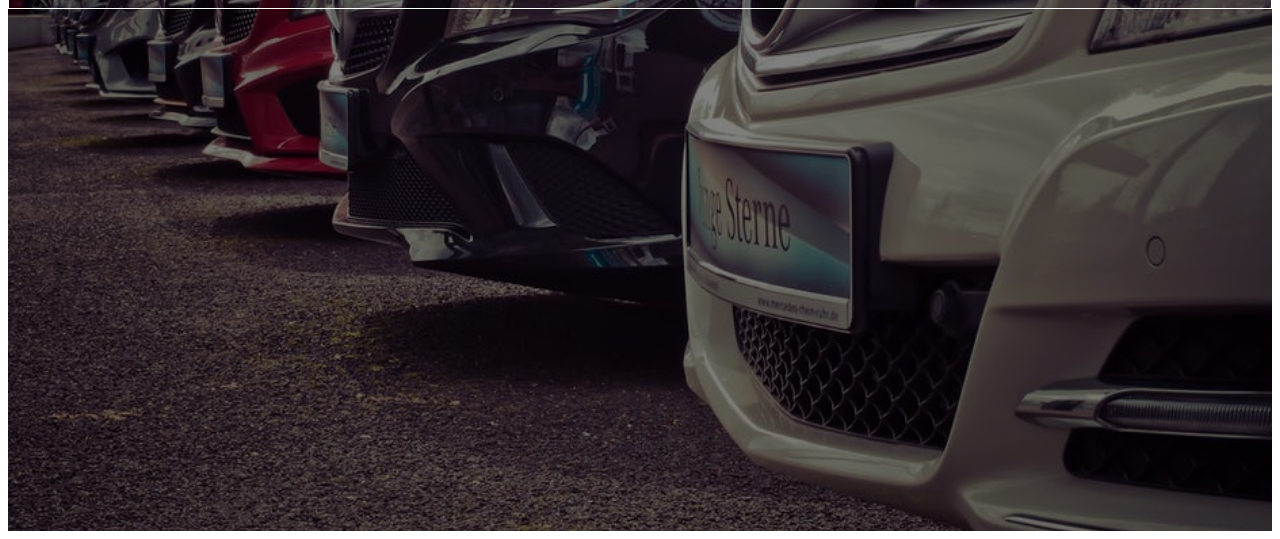
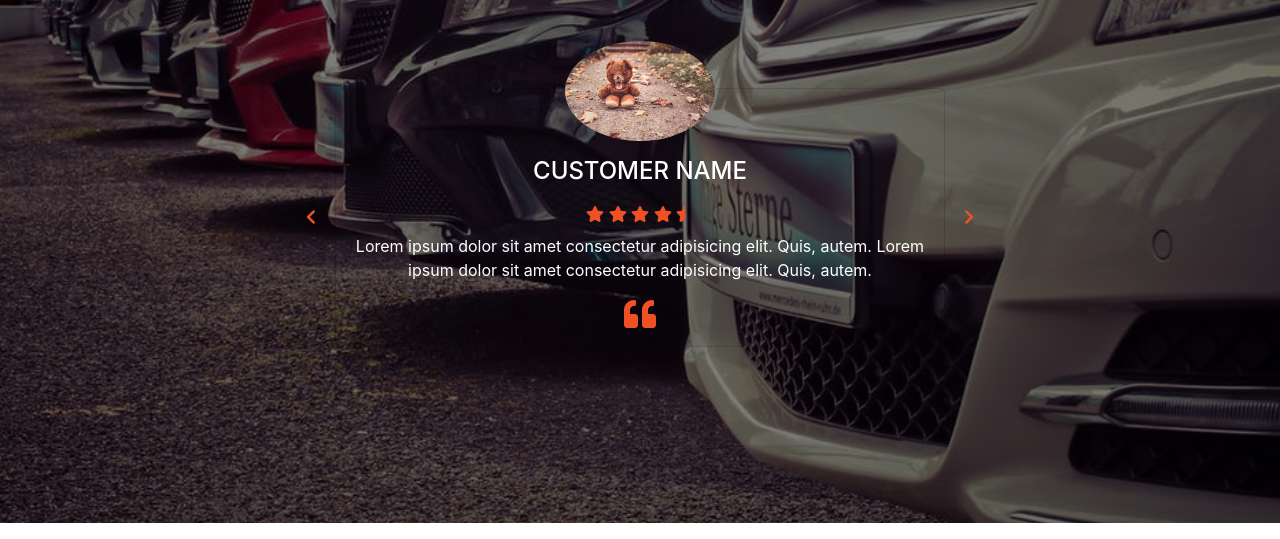
Before and after one commit to Si-maher/Testimonials, a plain HTML site: page index.html in a window 1280 px wide. Shown: the part 277-816 px from the top of the page. Drawn offline with Linux system fonts and the light colour scheme.

Commit message:
added styles to testimonial card

```diff
--- a/index.html
+++ b/index.html
@@ -4,6 +4,8 @@
     <meta name="viewport" content="width=device-width, initial-scale=1.0">
     <meta http-equiv="X-UA-Compatible" content="ie=edge">
     <link rel="stylesheet" href="./css/main.css">
+    <link rel="stylesheet" href="./css/bootstrap.min.css">
+    <link href="https://fonts.googleapis.com/css?family=Courgette" rel="stylesheet">
     <title>Testimonials</title>
 </head>
 <body>
@@ -45,7 +47,7 @@
                     <span class="quote-icon">
                         <i class="fas fa-quote-left"></i>
                     </span>
-                    <a href="#" class="btn preBtn">
+                    <a href="#" class="btn prevBtn">
                         <i class="fas fa-chevron-left"></i>
                     </a>
                     <a href="#" class="btn nextBtn">
@@ -58,5 +60,6 @@
     <script src="./js/app.js"></script>
     <script src="./js/bootstrap.bundle.min.js"></script>
     <script src="./js/jquery-3.3.1.min.js"></script>
+    <script src="./js/all.js"></script>
 </body>
 </html>
```
